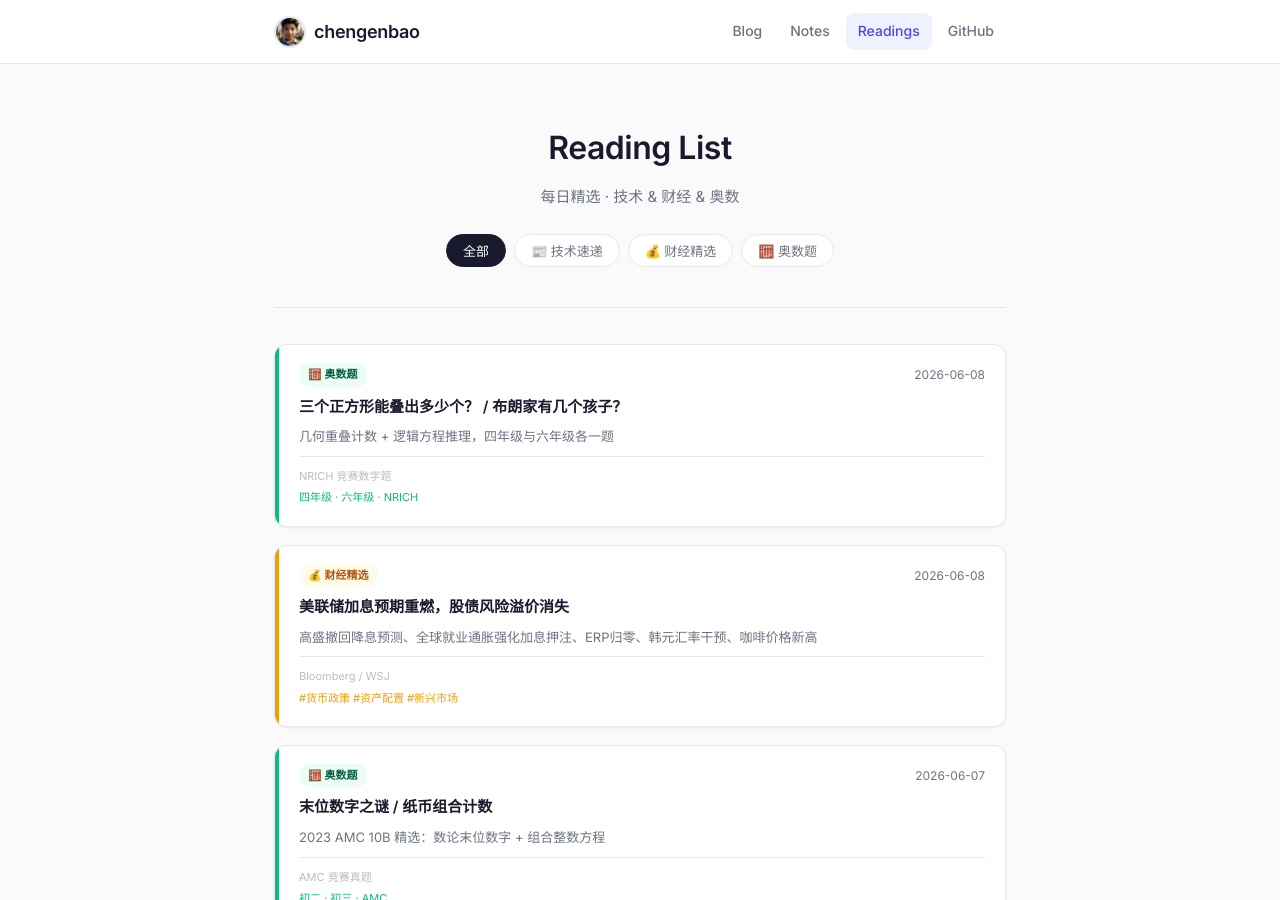
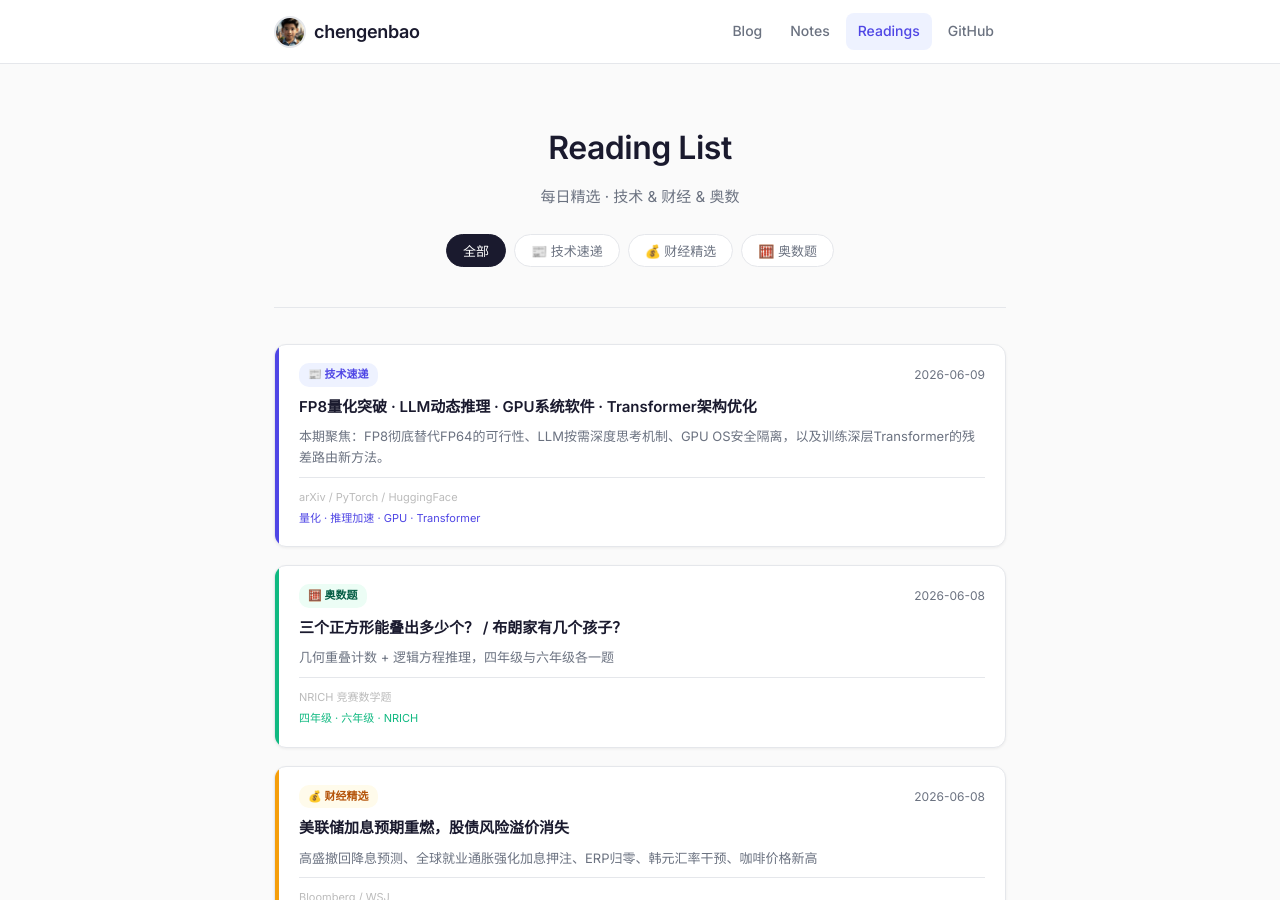
Before and after one commit to chengenbao/chengenbao.github.io, a Jekyll site: the page built from reading-list/index.md, in a window 1280 px wide and 900 px high. Built offline with Jekyll 4.4.1, drawn with Linux system fonts in a browser that asks for light colours.

Commit message:
add tech card 2026-06-09

```diff
--- a/reading-list/index.md
+++ b/reading-list/index.md
@@ -18,6 +18,21 @@
   </div>
 
   <div class="rl-grid">
+<a class="rl-card tech" href="/reading-list/2026-06-09-tech-daily/">
+  <div class="rl-accent"></div>
+  <div class="rl-body">
+    <div class="rl-top">
+      <span class="rl-badge tech">📰 技术速递</span>
+      <time>2026-06-09</time>
+    </div>
+    <h2>FP8量化突破 · LLM动态推理 · GPU系统软件 · Transformer架构优化</h2>
+    <p>本期聚焦：FP8彻底替代FP64的可行性、LLM按需深度思考机制、GPU OS安全隔离，以及训练深层Transformer的残差路由新方法。</p>
+    <div class="rl-meta">
+      <span class="rl-source">arXiv / PyTorch / HuggingFace</span>
+      <span class="rl-tags">量化 · 推理加速 · GPU · Transformer</span>
+    </div>
+  </div>
+</a>
 <a class="rl-card math" href="/reading-list/2026-06-08-math/"><div class="rl-accent"></div><div class="rl-body"><div class="rl-top"><span class="rl-badge math">🧮 奥数题</span><time>2026-06-08</time></div><h2>三个正方形能叠出多少个？ / 布朗家有几个孩子？</h2><p>几何重叠计数 + 逻辑方程推理，四年级与六年级各一题</p><div class="rl-meta"><span class="rl-source">NRICH 竞赛数学题</span><span class="rl-tags">四年级 · 六年级 · NRICH</span></div></div></a>
 <a class="rl-card finance" href="/reading-list/2026-06-08-finance-daily/"><div class="rl-accent"></div><div class="rl-body"><div class="rl-top"><span class="rl-badge finance">💰 财经精选</span><time>2026-06-08</time></div><h2>美联储加息预期重燃，股债风险溢价消失</h2><p>高盛撤回降息预测、全球就业通胀强化加息押注、ERP归零、韩元汇率干预、咖啡价格新高</p><div class="rl-meta"><span class="rl-source">Bloomberg / WSJ</span><span class="rl-tags">#货币政策 #资产配置 #新兴市场</span></div></div></a>
 <a class="rl-card math" href="/reading-list/2026-06-07-math/"><div class="rl-accent"></div><div class="rl-body"><div class="rl-top"><span class="rl-badge math">🧮 奥数题</span><time>2026-06-07</time></div><h2>末位数字之谜 / 纸币组合计数</h2><p>2023 AMC 10B 精选：数论末位数字 + 组合整数方程</p><div class="rl-meta"><span class="rl-source">AMC 竞赛真题</span><span class="rl-tags">初二 · 初三 · AMC</span></div></div></a>
```
